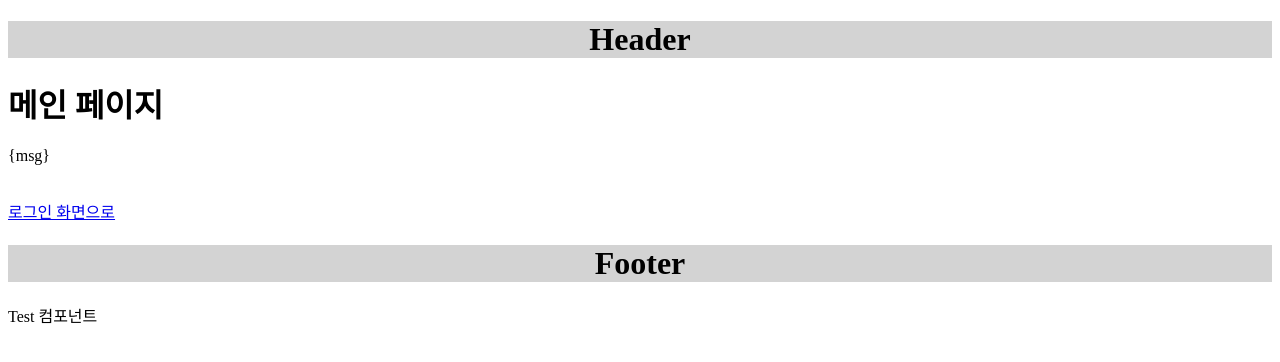
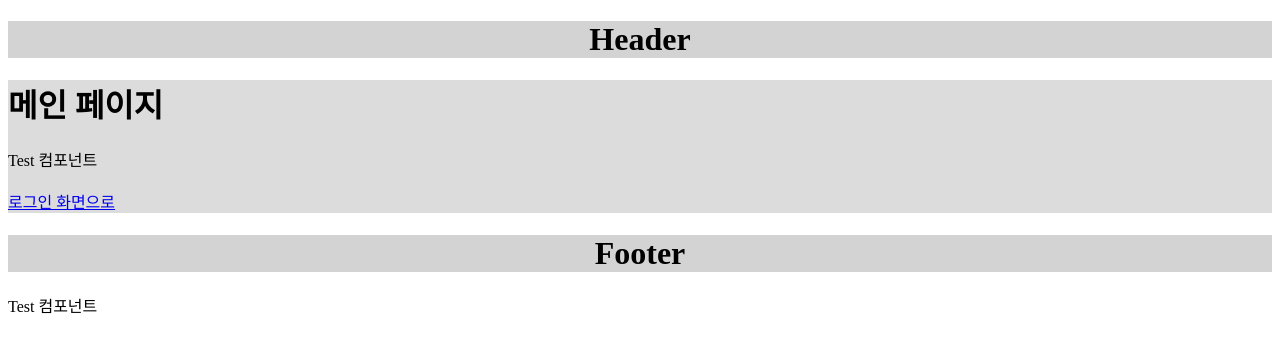
Before and after one commit to JeongrakChoi/vue-app-template, a Vue app: page / in a window 1280 px wide. Shown: the top 362 px of the page. Built offline with nearby package versions, Linux system fonts and the light colour scheme.

Commit message:
홈 메인 구성

```diff
--- a/src/views/home/Home.vue
+++ b/src/views/home/Home.vue
@@ -2,7 +2,7 @@
     <div>
         <div>
             <h1>메인 페이지</h1>
-            <p>{msg}</p>
+            <Example/>
         </div>
         <br/>
         <router-link to="/Login">로그인 화면으로</router-link>
@@ -10,14 +10,21 @@
 </template>
 
 <script>
+    import Example from '@/components/Example.vue';
+
     export default {
         name: '메인페이지 입니다',
         props: {
             msg: String
+        },
+        components: {
+            Example
         }
     }
 </script>
 
 <style scoped>
-
+    div{
+        background:#dcdcdc
+    }
 </style>
```
